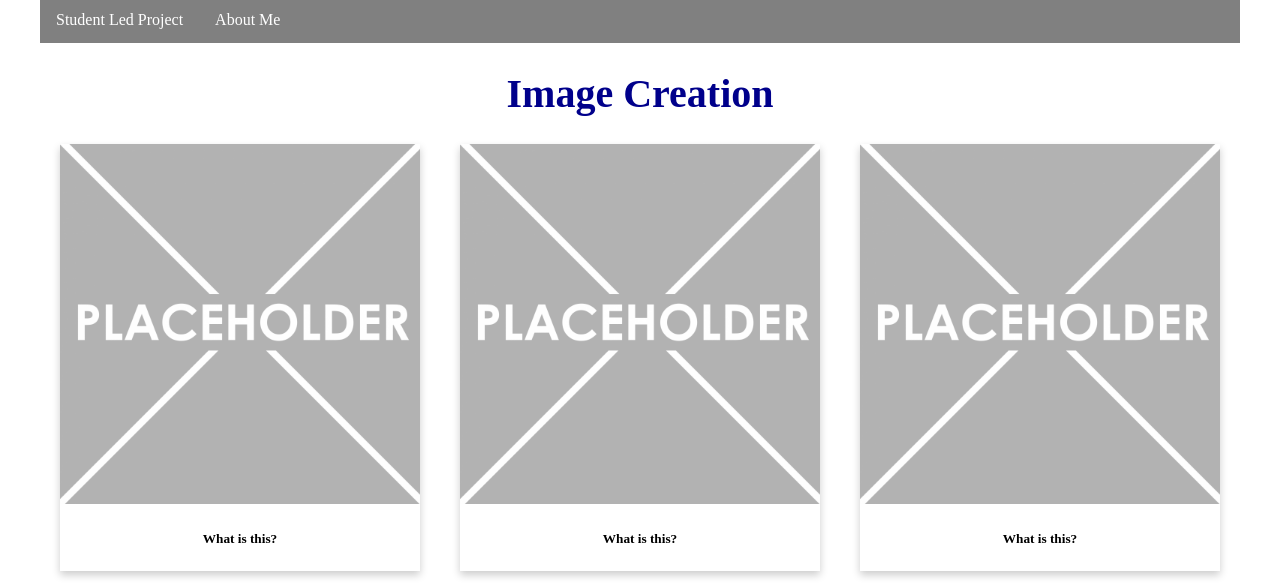
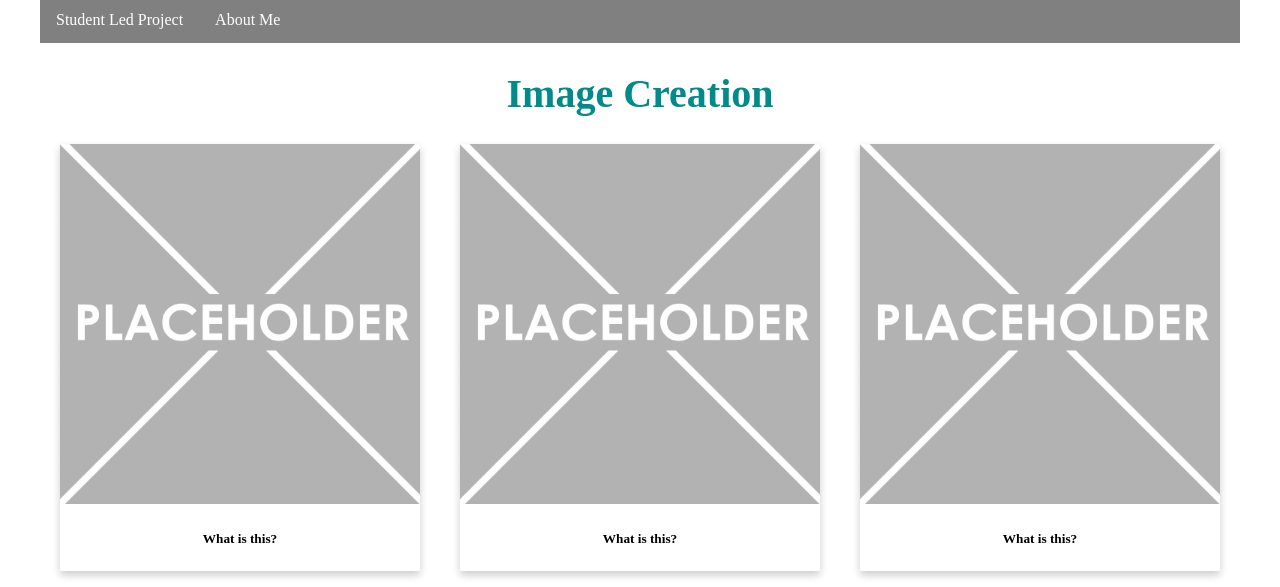
Before and after one commit to Sophsmith/Sophie-s-Website, a plain HTML site: page index.html in a window 1280 px wide. Shown: the part 211-798 px from the top of the page. Drawn offline with Linux system fonts and the light colour scheme.

Commit message:
Update style.css

```diff
--- a/css/style.css
+++ b/css/style.css
@@ -69,7 +69,7 @@ nav #active{
 }
 
 h1 {
-color: darkblue;
+color: darkcyan;
 font-family: "brush script mt" cursive;
 font-size: 40px;
 font-weight: bold;
```
